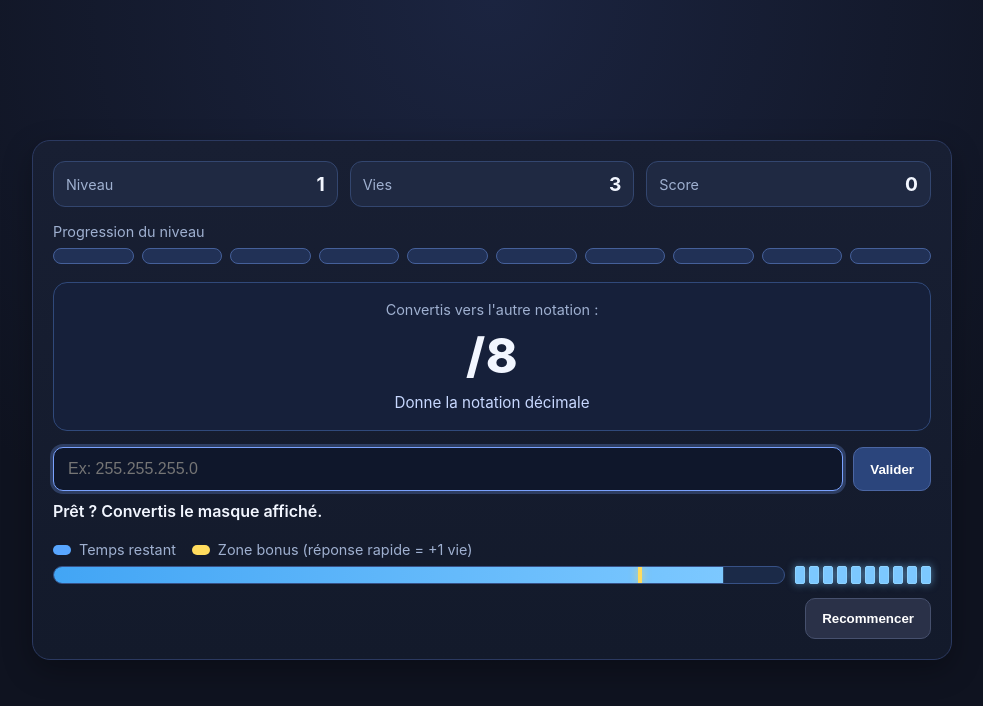
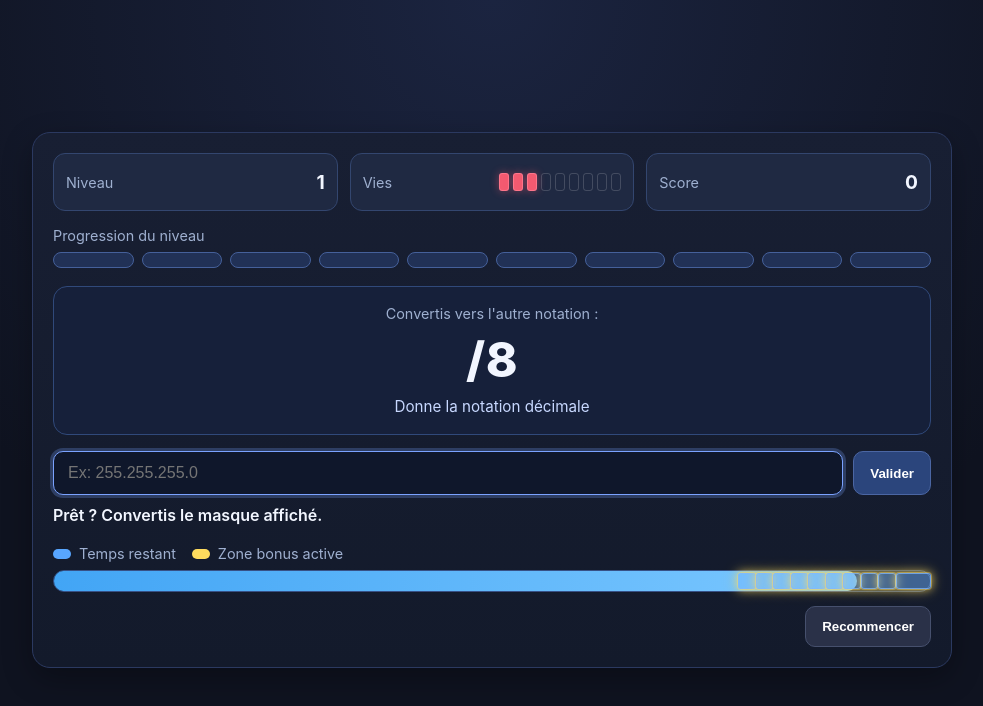
Before and after one commit to DavidC-DFFF/submasks, a plain HTML site: page index.html in a window 1280 px wide. Shown: the whole page, without its empty margins (148-1131 px from the left). Drawn offline with Linux system fonts and the light colour scheme.

Commit message:
Système de vies, de bonus, de zone life+1, readme

```diff
--- a/index.html
+++ b/index.html
@@ -16,7 +16,7 @@
 
       <div class="status-block lives-block">
         <span class="label">Vies</span>
-        <span id="livesValue" class="value">5</span>
+        <div id="livesGrid" class="lives-grid" aria-label="Vies"></div>
       </div>
 
       <div class="status-block score-block">
@@ -48,7 +48,7 @@
     </section>
 
     <section class="message-section">
-      <p id="message" class="message"></p>
+      <p id="message" class="message" aria-live="polite"></p>
     </section>
 
     <section class="legend-section">
@@ -58,27 +58,16 @@
       </div>
       <div class="legend-item">
         <span class="chip chip-bonus"></span>
-        <span>Zone bonus (réponse rapide = +1 vie)</span>
+        <span>Zone bonus active</span>
       </div>
     </section>
 
-    <!--section class="timebar-section">
-      <div id="timeBarTrack" class="timebar-track">
-        <div id="bonusMarker" class="bonus-marker"></div>
+    <section class="timebar-section">
+      <div id="timeBarTrack" class="timebar-track" aria-label="Barre de temps">
         <div id="timeBarFill" class="timebar-fill"></div>
+        <div id="bonusBands" class="bonus-bands" aria-hidden="true"></div>
       </div>
-    </section-->
-
-    <section class="timebar-section">
-  <div class="timebar-row">
-    <div id="timeBarTrack" class="timebar-track">
-      <div id="bonusMarker" class="bonus-marker"></div>
-      <div id="timeBarFill" class="timebar-fill"></div>
-    </div>
-
-    <div id="bonusCells" class="bonus-cells" aria-label="Stages bonus"></div>
-  </div>
-</section>
+    </section>
 
     <section class="controls">
       <button id="restartBtn" type="button" class="secondary">Recommencer</button>
--- a/script.js
+++ b/script.js
@@ -2,31 +2,54 @@
 
 /**
  * Subnet Sprint
- * - Conversion masque décimal <-> CIDR
- * - Vies, timer, bonus de vitesse, niveaux
- * - NIVEAU = temps total
- * - QUESTIONS DANS LE NIVEAU = bonus évolutif (80% -> 95%)
- * - Visualisation bonus : 10 cases qui s'éteignent dans le niveau
+ * - Masques /8 à /30
+ * - Vies affichées en 9 cases
+ * - Score basé sur temps restant * niveau
+ * - Bonus:
+ *   - si vie < 9 => +1 vie
+ *   - si déjà 9 vies => score x2
+ * - Faux: perte de vie + malus (temps restant * niveau)
+ * - Timeout: perte de vie uniquement
  */
 
+// ==============================
+// Constantes (base fixée)
+// ==============================
 const MIN_CIDR = 8;
 const MAX_CIDR = 30;
 
 const START_LIVES = 3;
 const MAX_LIVES = 9;
 
-const LEVEL_UP_EVERY = 10;  // 10 bonnes réponses par niveau
+const LEVEL_UP_EVERY = 10;
 
-// Temps : géré par le niveau
+// Temps par niveau
 const BASE_TIME_MS = 60000;
 const MIN_TIME_MS = 5000;
 const TIME_REDUCTION_PER_LEVEL = 4000;
 
-// Bonus : géré par la progression DANS le niveau
-// Q1 = 80% du temps restant requis, Q10 = 95%
-const BONUS_RATIO_START_IN_LEVEL = 0.80;
-const BONUS_RATIO_END_IN_LEVEL = 0.95;
+// Fenêtre bonus (durée max de réponse pour bonus) par palier dans le niveau
+// 22%,20%,...,4%
+const BONUS_WINDOW_START_RATIO = 0.22;
+const BONUS_WINDOW_END_RATIO = 0.04;
 
+// Segments bonus dans la barre (78 -> 100)
+const BONUS_BANDS = [
+  [78, 80],
+  [80, 82],
+  [82, 84],
+  [84, 86],
+  [86, 88],
+  [88, 90],
+  [90, 92],
+  [92, 94],
+  [94, 96],
+  [96, 100]
+];
+
+// ==============================
+// DOM
+// ==============================
 const questionValueEl = document.getElementById("questionValue");
 const questionModeEl = document.getElementById("questionMode");
 const answerInputEl = document.getElementById("answerInput");
@@ -35,23 +58,27 @@ const restartBtnEl = document.getElementById("restartBtn");
 const messageEl = document.getElementById("message");
 
 const levelValueEl = document.getElementById("levelValue");
-const livesValueEl = document.getElementById("livesValue");
+const scoreValueEl = document.getElementById("scoreValue");
+const livesGridEl = document.getElementById("livesGrid");
 const levelProgressEl = document.getElementById("levelProgress");
 
 const timeBarFillEl = document.getElementById("timeBarFill");
-const bonusMarkerEl = document.getElementById("bonusMarker");
-const bonusCellsEl = document.getElementById("bonusCells");
+const bonusBandsEl = document.getElementById("bonusBands");
 
+// ==============================
+// State
+// ==============================
 const state = {
   level: 1,
+  score: 0,
   lives: START_LIVES,
   correctInLevel: 0, // 0..9
 
   currentQuestion: null, // { givenType, givenValue, expected }
 
   timeLimitMs: BASE_TIME_MS,
-  bonusRatioCurrent: BONUS_RATIO_START_IN_LEVEL,
-  bonusThresholdMs: Math.floor(BASE_TIME_MS * BONUS_RATIO_START_IN_LEVEL), // ms de temps restant requis
+  bonusWindowRatioCurrent: BONUS_WINDOW_START_RATIO,
+  bonusWindowMs: Math.floor(BASE_TIME_MS * BONUS_WINDOW_START_RATIO),
 
   startTimestamp: 0,
   timerFrameId: null,
@@ -59,9 +86,13 @@ const state = {
   gameOver: false
 };
 
+// ==============================
+// Init / Events
+// ==============================
 function init() {
+  buildLivesGrid();
   buildProgressDots();
-  buildBonusCells();
+  buildBonusBands();
   bindEvents();
   resetGame();
 }
@@ -76,7 +107,45 @@ function bindEvents() {
   restartBtnEl.addEventListener("click", resetGame);
 }
 
+// ==============================
+// UI
+// ==============================
+function setMessage(text, type = "") {
+  if (!messageEl) return;
+  messageEl.textContent = text;
+  messageEl.className = "message";
+  if (type) messageEl.classList.add(type);
+}
+
+function buildLivesGrid() {
+  if (!livesGridEl) return;
+  livesGridEl.innerHTML = "";
+  for (let i = 0; i < MAX_LIVES; i += 1) {
+    const cell = document.createElement("span");
+    cell.className = "life-cell";
+    livesGridEl.appendChild(cell);
+  }
+}
+
+function updateLivesGrid() {
+  if (!livesGridEl) return;
+  const cells = livesGridEl.querySelectorAll(".life-cell");
+  cells.forEach((cell, idx) => {
+    const isOn = idx < state.lives;
+    cell.classList.toggle("on", isOn);
+    cell.classList.toggle("off", !isOn);
+
+    // 9e case (index 8) jaune brillante lorsqu'elle est allumée
+    if (idx === MAX_LIVES - 1) {
+      cell.classList.toggle("cap", isOn);
+    } else {
+      cell.classList.remove("cap");
+    }
+  });
+}
+
 function buildProgressDots() {
+  if (!levelProgressEl) return;
   levelProgressEl.innerHTML = "";
   for (let i = 0; i < LEVEL_UP_EVERY; i += 1) {
     const dot = document.createElement("div");
@@ -86,54 +155,52 @@ function buildProgressDots() {
 }
 
 function updateProgressDots() {
+  if (!levelProgressEl) return;
   const dots = levelProgressEl.querySelectorAll(".step");
   dots.forEach((dot, idx) => {
     dot.classList.toggle("on", idx < state.correctInLevel);
   });
 }
 
-function buildBonusCells() {
-  if (!bonusCellsEl) return;
-  bonusCellsEl.innerHTML = "";
-  for (let i = 0; i < LEVEL_UP_EVERY; i += 1) {
-    const c = document.createElement("div");
-    c.className = "bonus-cell on";
-    bonusCellsEl.appendChild(c);
-  }
-}
+function buildBonusBands() {
+  if (!bonusBandsEl) return;
+  bonusBandsEl.innerHTML = "";
 
-/**
- * 10 cases au départ, puis extinction progressive avec correctInLevel.
- * correctInLevel = 0 => 10 allumées
- * correctInLevel = 1 => 9 allumées
- * ...
- * correctInLevel = 9 => 1 allumée
- */
-function updateBonusCells() {
-  if (!bonusCellsEl) return;
-  const cells = bonusCellsEl.querySelectorAll(".bonus-cell");
-  const litCount = Math.max(0, LEVEL_UP_EVERY - state.correctInLevel);
-
-  cells.forEach((cell, idx) => {
-    const on = idx < litCount;
-    cell.classList.toggle("on", on);
-    cell.classList.toggle("off", !on);
+  BONUS_BANDS.forEach(([start, end]) => {
+    const band = document.createElement("div");
+    band.className = "bonus-band on";
+    band.style.left = `${start}%`;
+    band.style.width = `${end - start}%`;
+    bonusBandsEl.appendChild(band);
   });
 }
 
-function setMessage(text, type = "") {
-  messageEl.textContent = text;
-  messageEl.className = "message";
-  if (type) messageEl.classList.add(type);
+// Début niveau: 10 ON ; après 1 bonne: 9 ON ; ... ; après 9: 1 ON
+function updateBonusBandsByStage(correctInLevel) {
+  if (!bonusBandsEl) return;
+  const bands = bonusBandsEl.querySelectorAll(".bonus-band");
+  if (!bands.length) return;
+
+  const onCount = Math.max(1, 10 - correctInLevel);
+
+  bands.forEach((band, idx) => {
+    const isOn = idx >= (10 - onCount); // garde les derniers ON
+    band.classList.toggle("on", isOn);
+    band.classList.toggle("off", !isOn);
+  });
 }
 
 function updateHUD() {
-  levelValueEl.textContent = String(state.level);
-  livesValueEl.textContent = String(state.lives);
+  if (levelValueEl) levelValueEl.textContent = String(state.level);
+  if (scoreValueEl) scoreValueEl.textContent = String(state.score);
+  updateLivesGrid();
   updateProgressDots();
-  updateBonusCells();
+  updateBonusBandsByStage(state.correctInLevel);
 }
 
+// ==============================
+// Réseau
+// ==============================
 function cidrToDecimal(cidr) {
   const octets = [0, 0, 0, 0];
   let remaining = cidr;
@@ -187,85 +254,70 @@ function generateQuestion() {
   const givenAsCidr = Math.random() < 0.5;
 
   if (givenAsCidr) {
-    return {
-      givenType: "cidr",
-      givenValue: `/${cidr}`,
-      expected: dec
-    };
+    return { givenType: "cidr", givenValue: `/${cidr}`, expected: dec };
   }
-
-  return {
-    givenType: "decimal",
-    givenValue: dec,
-    expected: `/${cidr}`
-  };
+  return { givenType: "decimal", givenValue: dec, expected: `/${cidr}` };
 }
 
 function renderQuestion() {
   const q = state.currentQuestion;
-  questionValueEl.textContent = q.givenValue;
+  if (!q) return;
+
+  if (questionValueEl) questionValueEl.textContent = q.givenValue;
 
   if (q.givenType === "cidr") {
-    questionModeEl.textContent = "Donne la notation décimale";
-    answerInputEl.placeholder = "Ex: 255.255.255.0";
+    if (questionModeEl) questionModeEl.textContent = "Donne la notation décimale";
+    if (answerInputEl) answerInputEl.placeholder = "Ex: 255.255.255.0";
   } else {
-    questionModeEl.textContent = "Donne la notation CIDR";
-    answerInputEl.placeholder = "Ex: /24 ou 24";
+    if (questionModeEl) questionModeEl.textContent = "Donne la notation CIDR";
+    if (answerInputEl) answerInputEl.placeholder = "Ex: /24 ou 24";
   }
 }
 
-/**
- * Temps total d'un round selon le niveau
- */
+// ==============================
+// Temps / bonus
+// ==============================
 function computeTimeForLevel(level) {
-  return Math.max(
-    MIN_TIME_MS,
-    BASE_TIME_MS - (level - 1) * TIME_REDUCTION_PER_LEVEL
-  );
+  return Math.max(MIN_TIME_MS, BASE_TIME_MS - (level - 1) * TIME_REDUCTION_PER_LEVEL);
 }
 
-/**
- * Bonus ratio selon la progression dans le niveau :
- * - correctInLevel = 0 (question 1) => 80%
- * - correctInLevel = 9 (question 10) => 95%
- */
-function computeBonusRatioInLevel(correctInLevel) {
-  if (LEVEL_UP_EVERY <= 1) return BONUS_RATIO_END_IN_LEVEL;
-
+// 22,20,18,...,4 (%)
+function computeBonusWindowRatioInLevel(correctInLevel) {
+  if (LEVEL_UP_EVERY <= 1) return BONUS_WINDOW_END_RATIO;
   const t = correctInLevel / (LEVEL_UP_EVERY - 1); // 0..1
-  return BONUS_RATIO_START_IN_LEVEL +
-    (BONUS_RATIO_END_IN_LEVEL - BONUS_RATIO_START_IN_LEVEL) * t;
+  return BONUS_WINDOW_START_RATIO + (BONUS_WINDOW_END_RATIO - BONUS_WINDOW_START_RATIO) * t;
 }
 
-function updateBonusForCurrentRound() {
+function updateRoundSettingsForCurrentStage() {
   state.timeLimitMs = computeTimeForLevel(state.level);
-  state.bonusRatioCurrent = computeBonusRatioInLevel(state.correctInLevel);
-  state.bonusThresholdMs = Math.floor(state.timeLimitMs * state.bonusRatioCurrent);
+  state.bonusWindowRatioCurrent = computeBonusWindowRatioInLevel(state.correctInLevel);
+  state.bonusWindowMs = Math.floor(state.timeLimitMs * state.bonusWindowRatioCurrent);
 }
 
-/**
- * Le marqueur indique le seuil de TEMPS RESTANT requis pour bonus.
- * Si remaining >= threshold => bonus.
- */
-function updateBonusMarker() {
-  const ratioRemainingNeeded = state.bonusThresholdMs / state.timeLimitMs;
-  bonusMarkerEl.style.left = `${Math.max(0, Math.min(1, ratioRemainingNeeded)) * 100}%`;
+function getRemainingMs(now = performance.now()) {
+  const elapsed = now - state.startTimestamp;
+  return Math.max(0, state.timeLimitMs - elapsed);
 }
 
+// ==============================
+// Boucle round
+// ==============================
 function startRound() {
   state.locked = false;
-  answerInputEl.disabled = false;
-  validateBtnEl.disabled = false;
-  answerInputEl.value = "";
-  answerInputEl.focus();
+  if (answerInputEl) {
+    answerInputEl.disabled = false;
+    answerInputEl.value = "";
+    answerInputEl.focus();
+  }
+  if (validateBtnEl) validateBtnEl.disabled = false;
 
-  updateBonusForCurrentRound();
-  updateBonusMarker();
+  updateRoundSettingsForCurrentStage();
 
   state.currentQuestion = generateQuestion();
   renderQuestion();
 
   state.startTimestamp = performance.now();
+
   if (state.timerFrameId) cancelAnimationFrame(state.timerFrameId);
   state.timerFrameId = requestAnimationFrame(tickTimer);
 }
@@ -273,10 +325,12 @@ function startRound() {
 function tickTimer(now) {
   if (state.gameOver || state.locked) return;
 
-  const elapsed = now - state.startTimestamp;
-  const remaining = Math.max(0, state.timeLimitMs - elapsed);
-  const ratio = remaining / state.timeLimitMs;
-  timeBarFillEl.style.transform = `scaleX(${ratio})`;
+  const remaining = getRemainingMs(now);
+  const ratioRemaining = remaining / state.timeLimitMs;
+
+  if (timeBarFillEl) {
+    timeBarFillEl.style.transform = `scaleX(${ratioRemaining})`;
+  }
 
   if (remaining <= 0) {
     onTimeout();
@@ -293,8 +347,12 @@ function stopTimer() {
   }
 }
 
+// ==============================
+// Gameplay
+// ==============================
 function isAnswerCorrect(userRaw) {
   const q = state.currentQuestion;
+  if (!q) return false;
 
   if (q.givenType === "cidr") {
     const normalized = normalizeDecimalInput(userRaw);
@@ -305,63 +363,93 @@ function isAnswerCorrect(userRaw) {
   return normalized !== null && normalized === q.expected;
 }
 
-function onCorrect(remainingMs) {
+function applyLifeLoss() {
+  state.lives -= 1;
+  if (state.lives < 0) state.lives = 0;
+}
+
+function awardScore(basePoints, doubled = false) {
+  const points = doubled ? basePoints * 2 : basePoints;
+  state.score += points;
+  return points;
+}
+
+function onCorrect(remainingMs, elapsedMs) {
+  // Base score = secondes restantes * niveau
+  const remainingSeconds = Math.floor(remainingMs / 1000);
+  const basePoints = remainingSeconds * state.level;
+
+  const inBonusWindow = elapsedMs <= state.bonusWindowMs;
+  let doubled = false;
+
+  if (inBonusWindow) {
+    if (state.lives < MAX_LIVES) {
+      state.lives += 1; // bonus vie normal
+    } else {
+      doubled = true; // déjà capé -> score x2
+    }
+  }
+
+  const gained = awardScore(basePoints, doubled);
+
   state.correctInLevel += 1;
-
-  if (remainingMs >= state.bonusThresholdMs && state.lives < MAX_LIVES) {
-    state.lives += 1;
-    setMessage(
-      `✅ Correct + Bonus vitesse : +1 vie (seuil ${(state.bonusRatioCurrent * 100).toFixed(0)}%)`,
-      "ok"
-    );
-  } else {
-    setMessage("✅ Correct", "ok");
-  }
 
   if (state.correctInLevel >= LEVEL_UP_EVERY) {
     state.level += 1;
-    state.correctInLevel = 0; // reset progression bonus dans le niveau
-    setMessage("🎉 Niveau suivant ! Temps réduit, bonus réinitialisé.", "ok");
+    state.correctInLevel = 0;
+    setMessage(`🎉 Niveau suivant ! +${gained} points`, "ok");
+  } else {
+    if (inBonusWindow && doubled) {
+      setMessage(`✅ Correct + bonus capé: +${gained} points (x2)`, "ok");
+    } else if (inBonusWindow) {
+      setMessage(`✅ Correct + bonus vie : +${gained} points`, "ok");
+    } else {
+      setMessage(`✅ Correct : +${gained} points`, "ok");
+    }
   }
 
   updateHUD();
-  nextRoundWithDelay(350);
+  nextRoundWithDelay(260);
 }
 
-function onWrong() {
-  state.lives -= 1;
+function onWrong(remainingMs) {
+  // Malus = temps restant * niveau
+  const remainingSeconds = Math.floor(remainingMs / 1000);
+  const malus = remainingSeconds * state.level;
+
+  applyLifeLoss();
+  state.score -= malus;
+  if (state.score < 0) state.score = 0;
 
   if (state.lives <= 0) {
-    state.lives = 0;
     updateHUD();
-    endGame("❌ Mauvaise réponse. Plus de vies. Partie terminée.");
+    endGame(`❌ Faux. -${malus} points. Plus de vies.`);
     return;
   }
 
-  setMessage(`❌ Faux. Réponse attendue : ${state.currentQuestion.expected}`, "bad");
+  setMessage(`❌ Faux. -${malus} points. Réponse : ${state.currentQuestion.expected}`, "bad");
   updateHUD();
-  nextRoundWithDelay(700);
+  nextRoundWithDelay(520);
 }
 
 function onTimeout() {
-  state.lives -= 1;
+  applyLifeLoss();
 
   if (state.lives <= 0) {
-    state.lives = 0;
     updateHUD();
-    endGame("⏱️ Temps écoulé. Plus de vies. Partie terminée.");
+    endGame("⏱️ Temps écoulé. Plus de vies.");
     return;
   }
 
-  setMessage(`⏱️ Temps écoulé ! Réponse : ${state.currentQuestion.expected}`, "warn");
+  setMessage("⏱️ Temps écoulé : -1 vie.", "warn");
   updateHUD();
-  nextRoundWithDelay(700);
+  nextRoundWithDelay(520);
 }
 
 function submitAnswer() {
   if (state.gameOver || state.locked) return;
 
-  const answer = answerInputEl.value.trim();
+  const answer = (answerInputEl?.value || "").trim();
   if (!answer) {
     setMessage("Entre une réponse avant de valider.", "warn");
     return;
@@ -370,17 +458,19 @@ function submitAnswer() {
   state.locked = true;
   stopTimer();
 
-  const elapsed = performance.now() - state.startTimestamp;
-  const remaining = Math.max(0, state.timeLimitMs - elapsed);
+  const now = performance.now();
+  const elapsedMs = now - state.startTimestamp;
+  const remainingMs = Math.max(0, state.timeLimitMs - elapsedMs);
+
   const ok = isAnswerCorrect(answer);
 
-  if (ok) onCorrect(remaining);
-  else onWrong();
+  if (ok) onCorrect(remainingMs, elapsedMs);
+  else onWrong(remainingMs);
 }
 
 function nextRoundWithDelay(ms) {
-  answerInputEl.disabled = true;
-  validateBtnEl.disabled = true;
+  if (answerInputEl) answerInputEl.disabled = true;
+  if (validateBtnEl) validateBtnEl.disabled = true;
 
   setTimeout(() => {
     if (!state.gameOver) startRound();
@@ -392,9 +482,9 @@ function endGame(text) {
   state.locked = true;
   stopTimer();
 
-  timeBarFillEl.style.transform = "scaleX(0)";
-  answerInputEl.disabled = true;
-  validateBtnEl.disabled = true;
+  if (timeBarFillEl) timeBarFillEl.style.transform = "scaleX(0)";
+  if (answerInputEl) answerInputEl.disabled = true;
+  if (validateBtnEl) validateBtnEl.disabled = true;
 
   setMessage(text, "bad");
 }
@@ -403,6 +493,7 @@ function resetGame() {
   stopTimer();
 
   state.level = 1;
+  state.score = 0;
   state.lives = START_LIVES;
   state.correctInLevel = 0;
   state.currentQuestion = null;
--- a/style.css
+++ b/style.css
@@ -5,13 +5,17 @@
   --text: #f2f6ff;
   --muted: #9fb0d0;
   --accent: #7aa2ff;
+
   --ok: #3ecf8e;
   --warn: #ffb020;
   --danger: #ff5d73;
-  --bonus: #ffdc5e;
+
   --shadow: 0 10px 30px rgba(0, 0, 0, 0.3);
 }
 
+/* =========================
+   Base
+========================= */
 * {
   box-sizing: border-box;
 }
@@ -36,9 +40,12 @@ body {
   padding: 20px;
 }
 
+/* =========================
+   Top bar
+========================= */
 .topbar {
   display: grid;
-  grid-template-columns: repeat(3, minmax(0, 1fr));
+  grid-template-columns: repeat(3, minmax(0, 1fr)); /* Niveau | Vies | Score */
   gap: 12px;
   margin-bottom: 16px;
 }
@@ -51,6 +58,7 @@ body {
   display: flex;
   justify-content: space-between;
   align-items: center;
+  min-height: 58px;
 }
 
 .label {
@@ -63,6 +71,55 @@ body {
   font-weight: 700;
 }
 
+/* =========================
+   Lives as 9 cells
+========================= */
+.lives-block {
+  gap: 10px;
+}
+
+.lives-grid {
+  display: grid;
+  grid-template-columns: repeat(9, 10px);
+  gap: 4px;
+  align-items: center;
+}
+
+.life-cell {
+  width: 10px;
+  height: 18px;
+  border-radius: 3px;
+  border: 1px solid rgba(255, 255, 255, 0.22);
+  background: transparent; /* vies manquantes */
+  transition: 0.18s ease;
+}
+
+/* vies disponibles: rouge */
+.life-cell.on {
+  background: rgba(255, 93, 115, 0.95);
+  border-color: rgba(255, 120, 140, 0.95);
+  box-shadow: 0 0 8px rgba(255, 93, 115, 0.45);
+}
+
+/* vies manquantes: transparent */
+.life-cell.off {
+  background: transparent;
+  border-color: rgba(255, 255, 255, 0.16);
+  box-shadow: none;
+}
+
+/* 9e case allumée: jaune brillante */
+.life-cell.cap {
+  background: rgba(255, 220, 94, 0.98) !important;
+  border-color: rgba(255, 235, 160, 1) !important;
+  box-shadow:
+    0 0 9px rgba(255, 220, 94, 0.95),
+    0 0 16px rgba(255, 220, 94, 0.55);
+}
+
+/* =========================
+   Progression niveau
+========================= */
 .progress-section {
   margin-bottom: 18px;
 }
@@ -92,6 +149,9 @@ body {
   box-shadow: 0 0 10px rgba(122, 162, 255, 0.55);
 }
 
+/* =========================
+   Question
+========================= */
 .question-section {
   text-align: center;
   background: #16203a;
@@ -120,6 +180,9 @@ body {
   font-size: 0.95rem;
 }
 
+/* =========================
+   Input
+========================= */
 .input-section {
   display: grid;
   grid-template-columns: 1fr auto;
@@ -167,6 +230,9 @@ button:disabled {
   border-color: #46506d;
 }
 
+/* =========================
+   Message
+========================= */
 .message-section {
   min-height: 30px;
   margin-bottom: 10px;
@@ -180,13 +246,18 @@ button:disabled {
 .message.ok {
   color: var(--ok);
 }
+
 .message.warn {
   color: var(--warn);
 }
+
 .message.bad {
   color: var(--danger);
 }
 
+/* =========================
+   Legend
+========================= */
 .legend-section {
   display: flex;
   flex-wrap: wrap;
@@ -214,9 +285,12 @@ button:disabled {
 }
 
 .chip-bonus {
-  background: var(--bonus);
+  background: #ffdc5e;
 }
 
+/* =========================
+   Time bar (segmented bonus)
+========================= */
 .timebar-section {
   margin-bottom: 14px;
 }
@@ -224,94 +298,105 @@ button:disabled {
 .timebar-track {
   position: relative;
   width: 100%;
-  height: 18px;
-  background: #1b2a48;
+  height: 22px;
   border: 1px solid #375186;
   border-radius: 999px;
-  overflow: hidden;
+  overflow: visible; /* halo externe visible */
+  background: #14213d;
 }
 
+/* Temps restant (se vide de droite vers gauche via scaleX) */
 .timebar-fill {
   position: absolute;
-  left: 0;
-  top: 0;
-  height: 100%;
-  width: 100%;
+  inset: 0;
+  border-radius: 999px;
   background: linear-gradient(90deg, #42a5f5 0%, #7cc8ff 100%);
   transform-origin: left center;
+  z-index: 1;
 }
 
-.bonus-marker {
+/* Couche des segments bonus calibrés 78->100 */
+.bonus-bands {
   position: absolute;
-  top: 0;
-  bottom: 0;
-  width: 4px;
-  background: var(--bonus);
-  box-shadow: 0 0 8px rgba(255, 220, 94, 0.8);
-  z-index: 2;
+  inset: 0;
+  z-index: 3;
+  pointer-events: none;
 }
 
+/* Segment = morceau intégré à la barre (pas un bouton) */
+.bonus-band {
+  position: absolute;
+  top: 2px;
+  bottom: 2px;
+  box-sizing: border-box;
+  border-radius: 3px;
+
+  /* "barre cassée en morceaux" */
+  margin-left: 1px;
+  margin-right: 1px;
+
+  background: rgba(92, 155, 240, 0.32);
+  border: 1px solid rgba(35, 63, 112, 0.66);
+
+  transition: box-shadow 0.18s ease, background 0.18s ease, border-color 0.18s ease;
+}
+
+/* actif = halo EXTERNE */
+.bonus-band.on {
+  box-shadow:
+    0 0 0 1px rgba(255, 220, 94, 0.36),
+    0 0 10px rgba(255, 220, 94, 0.78),
+    0 0 16px rgba(255, 220, 94, 0.42);
+  background: rgba(120, 185, 255, 0.44);
+  border-color: rgba(130, 185, 255, 0.75);
+}
+
+/* inactif = plus de halo */
+.bonus-band.off {
+  box-shadow: none;
+  background: rgba(30, 52, 92, 0.40);
+  border-color: rgba(36, 61, 106, 0.56);
+}
+
+/* =========================
+   Controls
+========================= */
 .controls {
   display: flex;
   justify-content: flex-end;
 }
 
+/* =========================
+   Responsive
+========================= */
 @media (max-width: 700px) {
   .topbar {
     grid-template-columns: 1fr;
   }
+
+  .status-block {
+    min-height: 54px;
+  }
+
   .input-section {
     grid-template-columns: 1fr;
   }
+
   .controls {
     justify-content: stretch;
   }
+
   .controls button {
     width: 100%;
   }
-}
-.timebar-row {
-  display: grid;
-  grid-template-columns: 1fr auto;
-  gap: 10px;
-  align-items: center;
-}
 
-.bonus-cells {
-  display: grid;
-  grid-template-columns: repeat(10, 10px);
-  gap: 4px;
-  align-items: center;
-}
-
-.bonus-cell {
-  width: 10px;
-  height: 18px;
-  border-radius: 2px;
-  border: 1px solid #2f4674;
-  background: #14213d;
-  transition: 0.2s ease;
-}
-
-.bonus-cell.on {
-  background: #7cc8ff;
-  border-color: #8ed3ff;
-  box-shadow: 0 0 8px rgba(124, 200, 255, 0.6);
-}
-
-.bonus-cell.off {
-  background: #0f1830;
-  border-color: #263a61;
-  box-shadow: none;
-}
-
-@media (max-width: 700px) {
-  .timebar-row {
-    grid-template-columns: 1fr;
-    gap: 8px;
+  .lives-grid {
+    grid-template-columns: repeat(9, 9px);
+    gap: 3px;
   }
 
-  .bonus-cells {
-    justify-content: end;
+  .life-cell {
+    width: 9px;
+    height: 16px;
   }
 }
```
Also changed, not shown: 1 other file.
